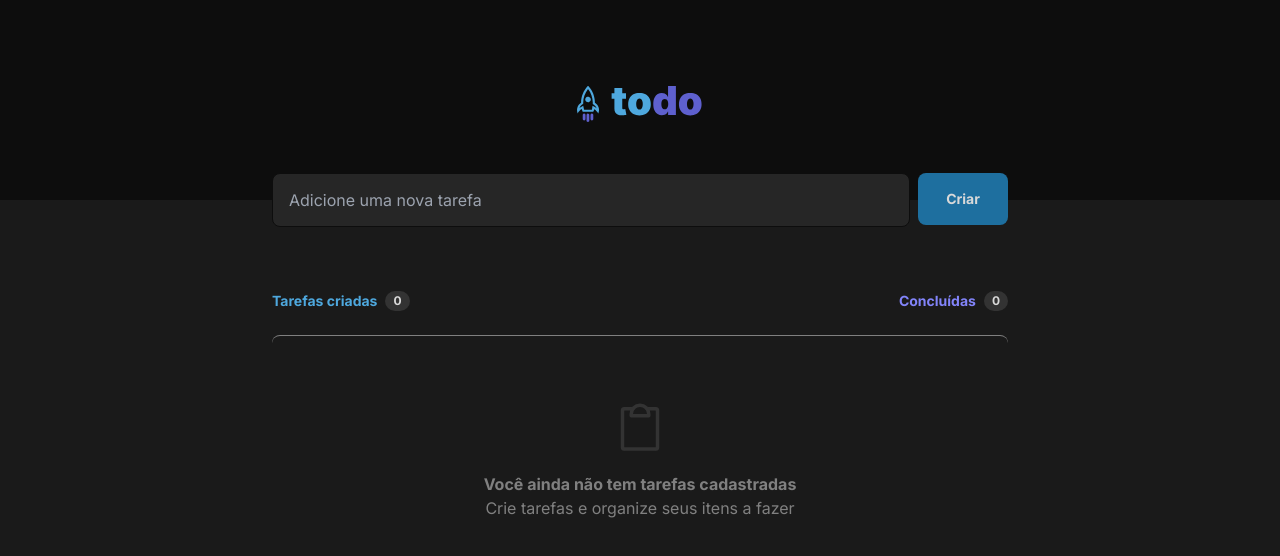
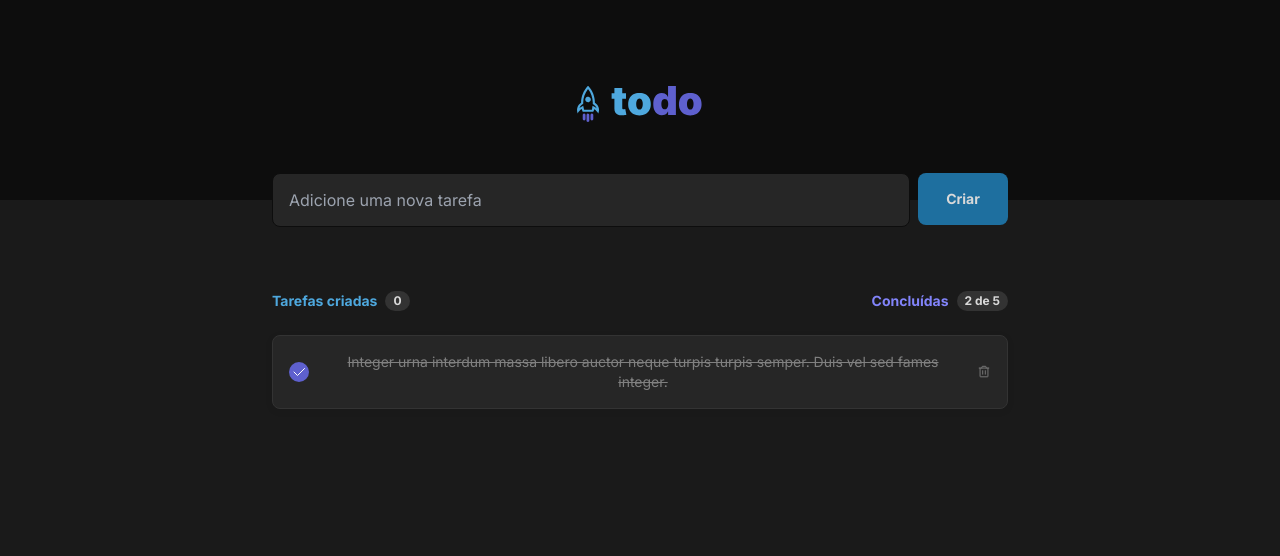
Before and after one commit to eduardo1199/todo-list-challenge, a React (Vite) app: page / in a window 1280 px wide. Shown: the top 556 px of the page. Built offline with nearby package versions, Linux system fonts and the light colour scheme.

Commit message:
created component task

```diff
--- a/package.json
+++ b/package.json
@@ -9,6 +9,7 @@
     "preview": "vite preview"
   },
   "dependencies": {
+    "@radix-ui/react-checkbox": "^1.0.2",
     "phosphor-react": "^1.4.1",
     "react": "^18.2.0",
     "react-dom": "^18.2.0"
--- a/src/App.tsx
+++ b/src/App.tsx
@@ -1,5 +1,8 @@
-import { Clipboard } from 'phosphor-react'
+// import { Clipboard } from 'phosphor-react'
 import logo from './assets/Logo.svg'
+
+import * as Checkbox from '@radix-ui/react-checkbox'
+import { Check, Trash } from 'phosphor-react'
 
 export function App() {
   return (
@@ -22,7 +25,7 @@ export function App() {
               <p className="text-gray-200 font-bold text-sm">Criar</p>
             </button>
           </form>
-          <div className="flex flex-col mt-16">
+          {/* <div className="flex flex-col mt-16">
             <div className="flex items-center justify-between mb-6">
               <div className="flex gap-2 items-center">
                 <span className="text-sm font-bold text-blue">
@@ -50,6 +53,52 @@ export function App() {
                 Crie tarefas e organize seus itens a fazer
               </span>
             </div>
+          </div> */}
+
+          <div className="flex flex-col mt-16">
+            <div className="flex items-center justify-between mb-6">
+              <div className="flex gap-2 items-center">
+                <span className="text-sm font-bold text-blue">
+                  Tarefas criadas
+                </span>
+                <div className="px-2 py-[2px] bg-gray-400 rounded-full text-gray-200 font-bold text-xs">
+                  <p>0</p>
+                </div>
+              </div>
+              <div className="flex gap-2 items-center">
+                <span className="text-sm font-bold text-purple">
+                  Concluídas
+                </span>
+                <div className="px-2 py-[2px] bg-gray-400 rounded-full text-gray-200 font-bold text-xs">
+                  <p>2 de 5</p>
+                </div>
+              </div>
+            </div>
+            <div className="flex flex-col gap-3">
+              <div className="flex gap-3 bg-gray-500 border border-gray-400 p-4 items-center rounded-lg shadow-regular">
+                <Checkbox.Root
+                  defaultChecked
+                  id="c1"
+                  className="flex gap-3 bg-gray-500 items-center group"
+                >
+                  <div className="h-5 w-5 rounded-full flex items-center justify-center border-2 border-blue group-data-[state=checked]:bg-purple-dark group-data-[state=checked]:border-0">
+                    <Checkbox.Indicator>
+                      <Check className="text-white" />
+                    </Checkbox.Indicator>
+                  </div>
+                  <label
+                    className="text-gray-100 text-sm font-normal cursor-pointer group-data-[state=checked]:line-through group-data-[state=checked]:text-gray-300"
+                    htmlFor="c1"
+                  >
+                    Integer urna interdum massa libero auctor neque turpis
+                    turpis semper. Duis vel sed fames integer.
+                  </label>
+                </Checkbox.Root>
+                <button type="button">
+                  <Trash size={14} className="text-gray-300" />
+                </button>
+              </div>
+            </div>
           </div>
         </div>
       </div>
--- a/tailwind.config.cjs
+++ b/tailwind.config.cjs
@@ -17,6 +17,9 @@ module.exports = {
         'blue-dark': '#1E6F9F',
         Danger: '#E25858',
       },
+      boxShadow: {
+        regular: '0px 2px 8px rgba(0, 0, 0, 0.06);',
+      },
     },
   },
   plugins: [],
```
Also changed, not shown: 1 other file (tests, documents, lock files or other folders).
